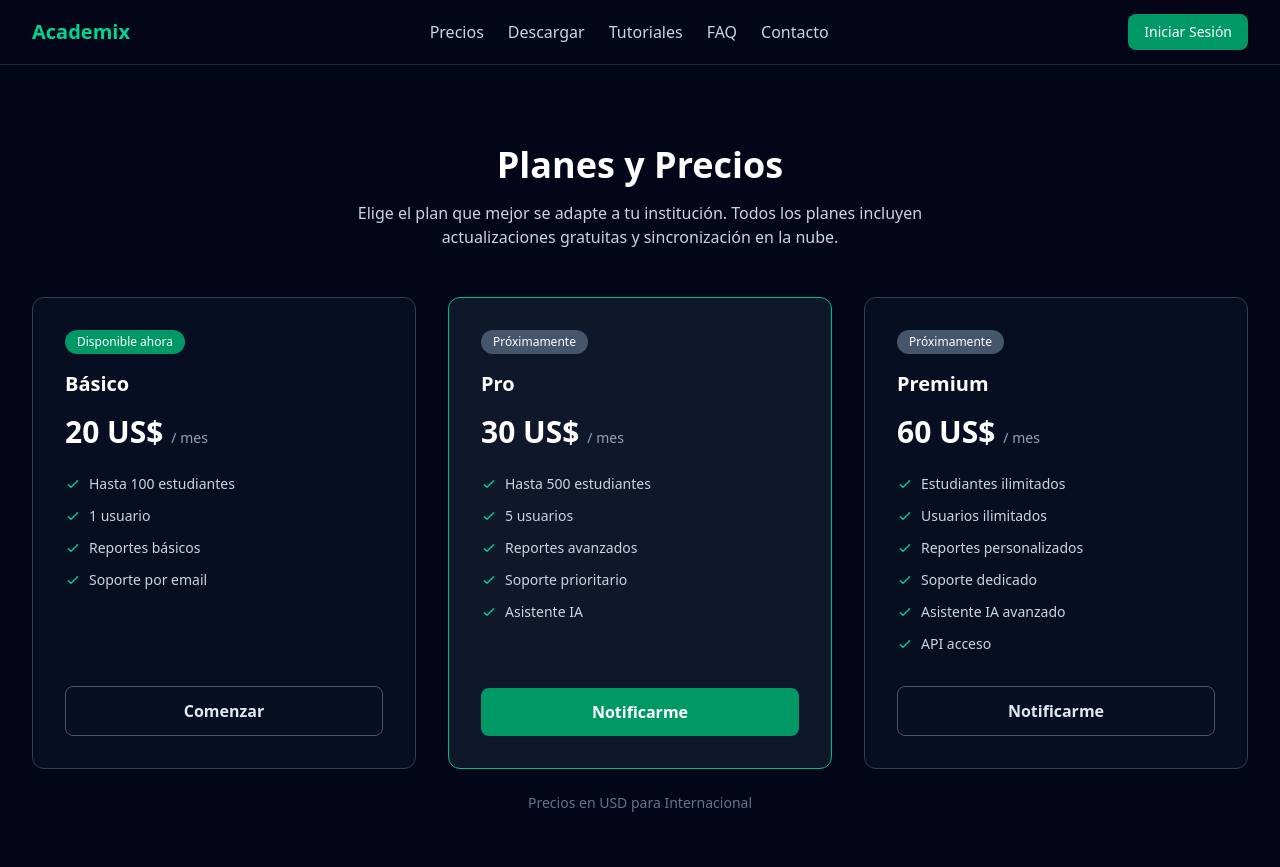
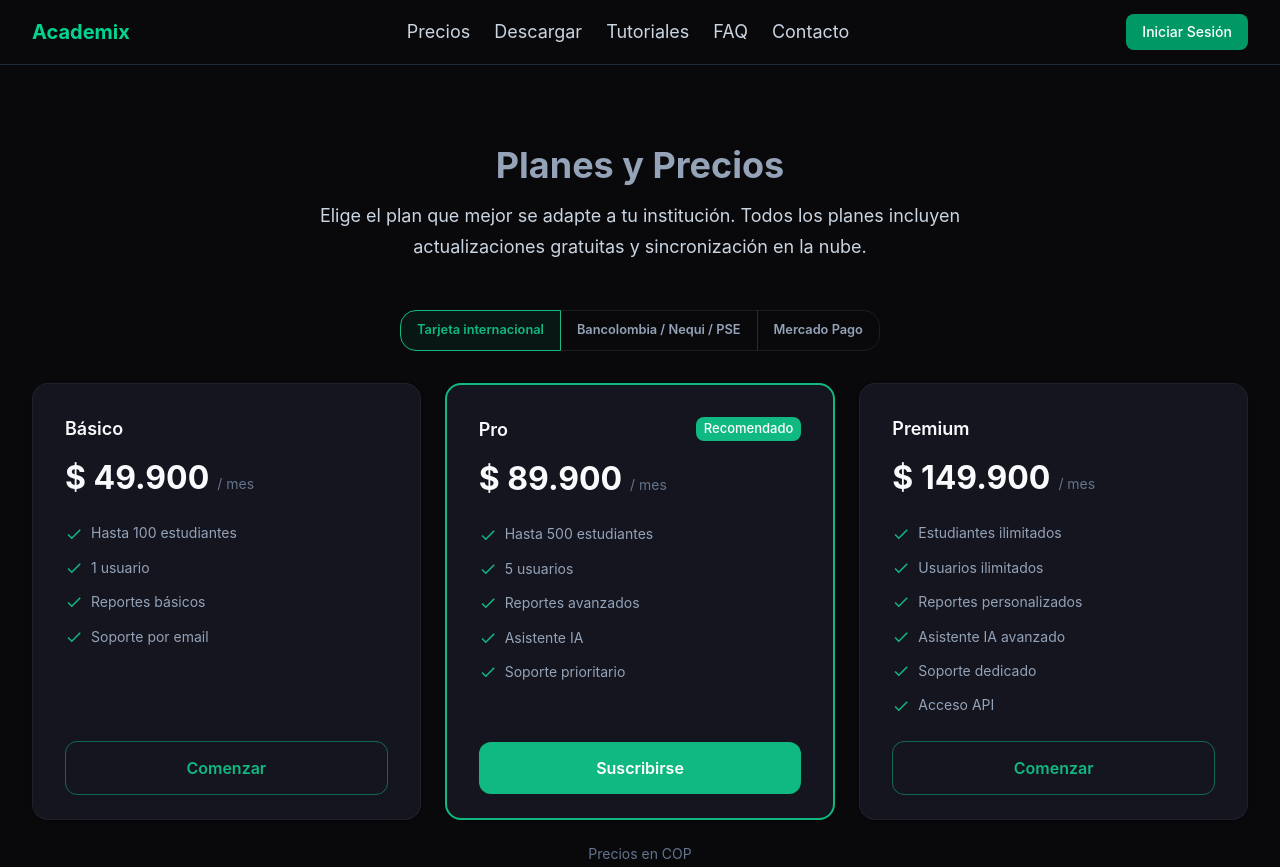
Before and after one commit to kronosoft-tech/academix, an Astro site in the folder web/: page /pricing in a window 1280 px wide. Shown: the top 867 px of the page. Built offline with nearby package versions, Linux system fonts and the light colour scheme; Astro itself is replaced by a stand-in of ours.

Commit message:
feat(web): interactive pricing page with gateway selector
- Create CheckoutPlans.tsx: MUI React island with plan cards,
  ToggleButtonGroup gateway selector (Stripe/Wompi/MP), checkout POST
- Rewrite PricingByCountry.astro: server-side geo detection +
  mount CheckoutPlans with countryCode prop (client:load)

```diff
--- /dev/null
+++ b/web/src/components/CheckoutPlans.tsx
@@ -0,0 +1,242 @@
+import { useState } from 'react';
+import Card from '@mui/material/Card';
+import CardContent from '@mui/material/CardContent';
+import Button from '@mui/material/Button';
+import Chip from '@mui/material/Chip';
+import Stack from '@mui/material/Stack';
+import Typography from '@mui/material/Typography';
+import CircularProgress from '@mui/material/CircularProgress';
+import ToggleButton from '@mui/material/ToggleButton';
+import ToggleButtonGroup from '@mui/material/ToggleButtonGroup';
+import Box from '@mui/material/Box';
+import Alert from '@mui/material/Alert';
+import CheckIcon from '@mui/icons-material/Check';
+import ThemeProvider from './landing/ThemeProvider';
+import { PLANS, type Plan } from '../data/plans';
+import { geoToGateway, type Gateway } from '../lib/payments/gateway';
+
+interface Props {
+  countryCode: string;
+}
+
+const GATEWAY_LABELS: Record<Gateway, string> = {
+  stripe: 'Tarjeta internacional',
+  wompi: 'Bancolombia / Nequi / PSE',
+  mercadopago: 'Mercado Pago',
+};
+
+function formatCOP(amount: number): string {
+  return new Intl.NumberFormat('es-CO', {
+    style: 'currency',
+    currency: 'COP',
+    minimumFractionDigits: 0,
+    maximumFractionDigits: 0,
+  }).format(amount);
+}
+
+export default function CheckoutPlans({ countryCode }: Props) {
+  const defaultGateway = geoToGateway(countryCode);
+  const [gateway, setGateway] = useState<Gateway>(defaultGateway);
+  const [loadingPlan, setLoadingPlan] = useState<string | null>(null);
+  const [error, setError] = useState<string | null>(null);
+
+  const handleGatewayChange = (
+    _event: React.MouseEvent<HTMLElement>,
+    newGateway: Gateway | null,
+  ) => {
+    if (newGateway) {
+      setGateway(newGateway);
+    }
+  };
+
+  const handleSubscribe = async (plan: Plan) => {
+    setError(null);
+    setLoadingPlan(plan.id);
+
+    try {
+      const response = await fetch(`/api/checkout/${gateway}`, {
+        method: 'POST',
+        headers: { 'Content-Type': 'application/json' },
+        credentials: 'include',
+        body: JSON.stringify({ planId: plan.id }),
+      });
+
+      if (response.status === 401) {
+        window.location.href = '/auth/login?redirect=/pricing';
+        return;
+      }
+
+      if (!response.ok) {
+        const data = await response.json().catch(() => null);
+        throw new Error(data?.error || 'Error al crear la sesión de pago');
+      }
+
+      const data = await response.json();
+
+      if (data.url) {
+        window.location.href = data.url;
+      } else if (data.widgetToken) {
+        // Wompi widget handling — future implementation
+        setError('Widget de pago no disponible aún. Intenta con otra pasarela.');
+      }
+    } catch (err) {
+      setError(err instanceof Error ? err.message : 'Error inesperado');
+    } finally {
+      setLoadingPlan(null);
+    }
+  };
+
+  return (
+    <ThemeProvider>
+      <Box sx={{ width: '100%' }}>
+        <Stack sx={{ alignItems: 'center', mb: 4 }}>
+          <ToggleButtonGroup
+            value={gateway}
+            exclusive
+            onChange={handleGatewayChange}
+            aria-label="Seleccionar pasarela de pago"
+            size="small"
+            sx={{
+              '& .MuiToggleButton-root': {
+                color: 'text.secondary',
+                borderColor: 'divider',
+                px: 2,
+                py: 1,
+                fontSize: '0.8rem',
+                '&.Mui-selected': {
+                  color: 'primary.main',
+                  borderColor: 'primary.main',
+                  bgcolor: 'rgba(16, 185, 129, 0.08)',
+                },
+              },
+            }}
+          >
+            <ToggleButton value="stripe">
+              {GATEWAY_LABELS.stripe}
+            </ToggleButton>
+            <ToggleButton value="wompi">
+              {GATEWAY_LABELS.wompi}
+            </ToggleButton>
+            <ToggleButton value="mercadopago">
+              {GATEWAY_LABELS.mercadopago}
+            </ToggleButton>
+          </ToggleButtonGroup>
+        </Stack>
+
+        {error && (
+          <Alert severity="error" sx={{ mb: 3 }} onClose={() => setError(null)}>
+            {error}
+          </Alert>
+        )}
+
+        <Stack
+          sx={{
+            flexDirection: { xs: 'column', md: 'row' },
+            gap: 3,
+            alignItems: 'stretch',
+          }}
+        >
+          {PLANS.map((plan) => {
+            const isRecommended = plan.id === 'pro';
+            const isLoading = loadingPlan === plan.id;
+
+            return (
+              <Card
+                key={plan.id}
+                sx={{
+                  flex: 1,
+                  display: 'flex',
+                  flexDirection: 'column',
+                  position: 'relative',
+                  ...(isRecommended && {
+                    borderColor: 'primary.main',
+                    borderWidth: 2,
+                    borderStyle: 'solid',
+                  }),
+                }}
+              >
+                <CardContent
+                  sx={{
+                    display: 'flex',
+                    flexDirection: 'column',
+                    flexGrow: 1,
+                    p: 4,
+                  }}
+                >
+                  <Stack
+                    sx={{
+                      flexDirection: 'row',
+                      justifyContent: 'space-between',
+                      alignItems: 'center',
+                      mb: 2,
+                    }}
+                  >
+                    <Typography variant="h5" component="h3">
+                      {plan.name}
+                    </Typography>
+                    {isRecommended && (
+                      <Chip
+                        label="Recomendado"
+                        color="primary"
+                        size="small"
+                      />
+                    )}
+                  </Stack>
+
+                  <Box sx={{ mb: 3 }}>
+                    <Typography
+                      variant="h3"
+                      component="span"
+                      sx={{ color: 'text.primary', fontWeight: 700 }}
+                    >
+                      {formatCOP(plan.priceCOP)}
+                    </Typography>
+                    <Typography
+                      variant="body2"
+                      component="span"
+                      sx={{ ml: 1 }}
+                    >
+                      / mes
+                    </Typography>
+                  </Box>
+
+                  <Stack sx={{ gap: 1.5, flexGrow: 1, mb: 3 }}>
+                    {plan.features.map((feature) => (
+                      <Stack
+                        key={feature}
+                        sx={{ flexDirection: 'row', alignItems: 'center', gap: 1 }}
+                      >
+                        <CheckIcon
+                          sx={{ fontSize: 18, color: 'primary.main' }}
+                        />
+                        <Typography variant="body2" sx={{ color: 'text.secondary' }}>
+                          {feature}
+                        </Typography>
+                      </Stack>
+                    ))}
+                  </Stack>
+
+                  <Button
+                    variant={isRecommended ? 'contained' : 'outlined'}
+                    color="primary"
+                    fullWidth
+                    disabled={isLoading || loadingPlan !== null}
+                    onClick={() => handleSubscribe(plan)}
+                    aria-label={`Suscribirse al plan ${plan.name}`}
+                    sx={{ mt: 'auto' }}
+                  >
+                    {isLoading ? (
+                      <CircularProgress size={24} color="inherit" />
+                    ) : (
+                      isRecommended ? 'Suscribirse' : 'Comenzar'
+                    )}
+                  </Button>
+                </CardContent>
+              </Card>
+            );
+          })}
+        </Stack>
+      </Box>
+    </ThemeProvider>
+  );
+}
--- a/web/src/components/PricingByCountry.astro
+++ b/web/src/components/PricingByCountry.astro
@@ -1,145 +1,14 @@
 ---
-import pricingData from "../data/pricing.json";
+import CheckoutPlans from './CheckoutPlans';
 
-const countryHeader =
+const countryCode =
   Astro.request.headers.get("x-vercel-ip-country") ||
   Astro.request.headers.get("cf-ipcountry") ||
   Astro.request.headers.get("x-country-code") ||
   "US";
-const countryPricing = pricingData.find(
-  (p) => p.country_code === countryHeader,
-);
-
-const usdFallback = {
-  symbol: "$",
-  currency_code: "USD",
-  display_name: "Internacional",
-  prices: { basic: 20, pro: 30, premium: 60 },
-};
-const pricing = countryPricing || usdFallback;
-const { symbol, currency_code, prices } = pricing;
-
-function formatPrice(amount: number, currencyCode: string): string {
-  return new Intl.NumberFormat("es", {
-    style: "currency",
-    currency: currencyCode,
-    minimumFractionDigits: 0,
-    maximumFractionDigits: 0,
-  }).format(amount);
-}
-
-const plans = [
-  {
-    name: "Básico",
-    price: prices.basic,
-    badge: "Disponible ahora",
-    badgeColor: "bg-emerald-600",
-    features: [
-      "Hasta 100 estudiantes",
-      "1 usuario",
-      "Reportes básicos",
-      "Soporte por email",
-    ],
-    cta: "Comenzar",
-    highlighted: false,
-  },
-  {
-    name: "Pro",
-    price: prices.pro,
-    badge: "Próximamente",
-    badgeColor: "bg-slate-600",
-    features: [
-      "Hasta 500 estudiantes",
-      "5 usuarios",
-      "Reportes avanzados",
-      "Soporte prioritario",
-      "Asistente IA",
-    ],
-    cta: "Notificarme",
-    highlighted: true,
-  },
-  {
-    name: "Premium",
-    price: prices.premium,
-    badge: "Próximamente",
-    badgeColor: "bg-slate-600",
-    features: [
-      "Estudiantes ilimitados",
-      "Usuarios ilimitados",
-      "Reportes personalizados",
-      "Soporte dedicado",
-      "Asistente IA avanzado",
-      "API acceso",
-    ],
-    cta: "Notificarme",
-    highlighted: false,
-  },
-];
 ---
 
-<div class="grid grid-cols-1 md:grid-cols-3 gap-8">
-  {
-    plans.map((plan) => (
-      <div
-        class:list={[
-          "relative rounded-xl border p-8 flex flex-col",
-          plan.highlighted
-            ? "border-emerald-500 bg-slate-900"
-            : "border-slate-700 bg-slate-900/50",
-        ]}
-      >
-        <span
-          class:list={[
-            "inline-flex self-start px-3 py-1 text-xs font-medium rounded-full text-white mb-4",
-            plan.badgeColor,
-          ]}
-        >
-          {plan.badge}
-        </span>
-        <h3 class="text-xl font-bold text-white">{plan.name}</h3>
-        <div class="mt-4 mb-6">
-          <span class="text-3xl font-bold text-white">
-            {formatPrice(plan.price, currency_code)}
-          </span>
-          <span class="text-slate-400 text-sm"> / mes</span>
-        </div>
-        <ul class="space-y-3 flex-1 mb-8" role="list">
-          {plan.features.map((feature) => (
-            <li class="flex items-center gap-2 text-sm text-slate-300">
-              <svg
-                class="w-4 h-4 text-emerald-400 shrink-0"
-                fill="none"
-                viewBox="0 0 24 24"
-                stroke="currentColor"
-                aria-hidden="true"
-              >
-                <path
-                  stroke-linecap="round"
-                  stroke-linejoin="round"
-                  stroke-width="2"
-                  d="M5 13l4 4L19 7"
-                />
-              </svg>
-              {feature}
-            </li>
-          ))}
-        </ul>
-        <button
-          class:list={[
-            "w-full py-3 rounded-lg font-semibold transition-colors text-center",
-            plan.highlighted
-              ? "bg-emerald-600 text-white hover:bg-emerald-500"
-              : "border border-slate-600 text-slate-200 hover:border-slate-400 hover:text-white",
-          ]}
-          disabled={plan.badge === "Próximamente"}
-          aria-label={`${plan.cta} plan ${plan.name}`}
-        >
-          {plan.cta}
-        </button>
-      </div>
-    ))
-  }
-</div>
+<CheckoutPlans client:load countryCode={countryCode} />
 <p class="text-center text-sm text-slate-500 mt-6">
-  Precios en {currency_code} para {pricing.display_name}
+  Precios en COP
 </p>
```
